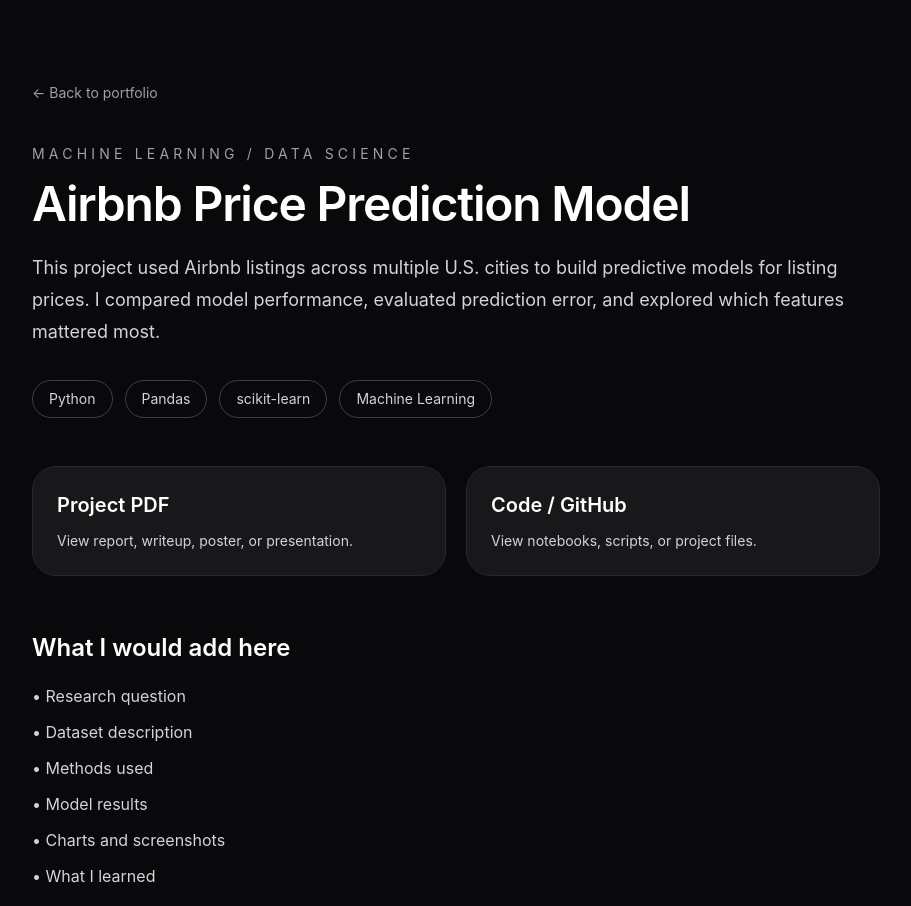
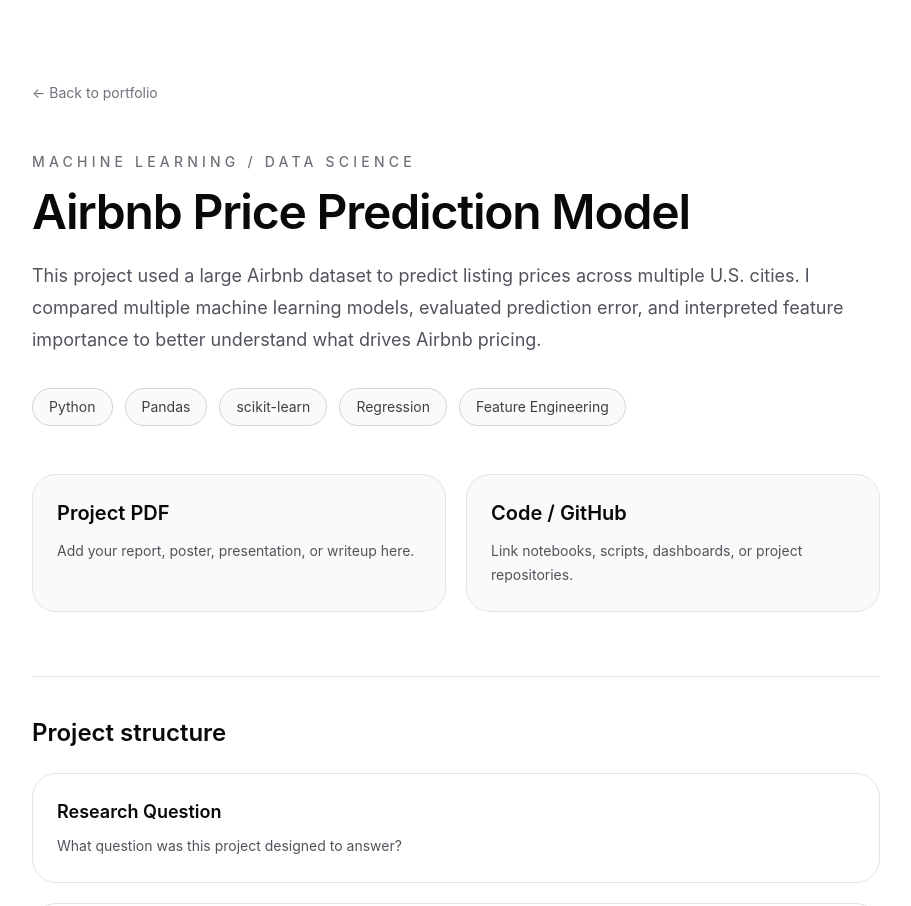
Before and after one commit to ebrown04/ethan-portfolio, a React (Vite) app: page /projects/airbnb-price-prediction in a window 1280 px wide. Shown: the top 906 px of the page, without its empty margins (184-1095 px from the left). Built offline with nearby package versions, Linux system fonts and the light colour scheme.

Commit message:
newlayout

```diff
--- a/src/data/projects.js
+++ b/src/data/projects.js
@@ -4,11 +4,11 @@
     title: "Airbnb Price Prediction Model",
     category: "Machine Learning / Data Science",
     summary:
-      "Used Airbnb listing data to predict prices and understand what features influence pricing.",
-    tools: ["Python", "Pandas", "scikit-learn", "Machine Learning"],
+      "Built predictive models using Airbnb listing data to estimate prices and understand the strongest drivers of price variation.",
+    tools: ["Python", "Pandas", "scikit-learn", "Regression", "Feature Engineering"],
     description:
-      "This project used Airbnb listings across multiple U.S. cities to build predictive models for listing prices. I compared model performance, evaluated prediction error, and explored which features mattered most.",
-    pdf: "/airbnb-report.pdf",
+      "This project used a large Airbnb dataset to predict listing prices across multiple U.S. cities. I compared multiple machine learning models, evaluated prediction error, and interpreted feature importance to better understand what drives Airbnb pricing.",
+    pdf: "#",
     github: "#",
   },
   {
@@ -16,33 +16,47 @@
     title: "Spotify Listening Dashboard",
     category: "Interactive Dashboard",
     summary:
-      "Built an interactive dashboard using my Spotify streaming history.",
-    tools: ["Python", "Dash", "Plotly", "Pandas"],
+      "Created an interactive dashboard from personal Spotify streaming history to explore listening trends and user behavior.",
+    tools: ["Python", "Dash", "Plotly", "Pandas", "Data Visualization"],
     description:
-      "This project parsed Spotify Extended Streaming History files and created interactive charts showing listening habits over time.",
+      "This project parsed Spotify Extended Streaming History files and turned raw listening data into an interactive dashboard. The goal was to make personal data exploratory, visual, and engaging.",
     pdf: "#",
     github: "#",
   },
   {
-  slug: "gas-south-data-engineering",
-  title: "Data Engineering & Analytics — Gas South",
-  category: "Data Engineering / Analytics",
-  summary:
-    "Built data pipelines and analytics workflows to support operational and business decision-making using real-world data.",
-  content: `
-  <p><strong>Overview:</strong> Developed data engineering workflows to transform raw operational data into structured datasets for analytics and business decision-making.</p>
-
-  <p><strong>Key Contributions:</strong></p>
-  <ul>
-    <li>Designed and implemented data cleaning and transformation pipelines</li>
-    <li>Worked with large-scale datasets to improve data quality and consistency</li>
-    <li>Automated portions of the data processing workflow</li>
-    <li>Supported downstream analysis for business insights</li>
-  </ul>
-
-  <p><strong>Technical Stack:</strong> Python, pandas, SQL, data processing pipelines</p>
-
-  <p><strong>Takeaway:</strong> This project strengthened my ability to work with real-world data systems, bridging the gap between raw data and applied analysis.</p>
-`,
-}
+    slug: "shipyard-sales-analytics",
+    title: "Student Bookstore Sales Analytics",
+    category: "Business Analytics",
+    summary:
+      "Analyzed sales, customer, and operations data for Berry College’s student-run bookstore.",
+    tools: ["Python", "Excel", "Power BI", "Shopify", "Clover"],
+    description:
+      "This project connects my role as General Manager of The Shipyard with applied analytics. I worked with sales and customer data to better understand seasonality, conversion, product performance, and operational planning.",
+    pdf: "#",
+    github: "#",
+  },
+  {
+    slug: "horse-racing-prediction",
+    title: "Horse Racing Prediction Project",
+    category: "Predictive Modeling",
+    summary:
+      "Used traditional and GPS-based racing data to evaluate models for race outcome prediction.",
+    tools: ["Python", "Machine Learning", "ROC AUC", "Simulation", "Data Cleaning"],
+    description:
+      "This project explored whether GPS-based horse racing data improved predictive performance over traditional race variables. I worked with messy real-world datasets, tested model performance, and considered how predictions could support a live race simulation tool.",
+    pdf: "#",
+    github: "#",
+  },
+  {
+    slug: "gas-south-data-engineering",
+    title: "Data Engineering & Analytics — Gas South",
+    category: "Data Engineering / Analytics",
+    summary:
+      "Developed data engineering workflows to transform raw operational data into structured datasets for analysis.",
+    tools: ["Python", "SQL", "Pandas", "Data Cleaning", "Data Pipelines"],
+    description:
+      "This project focuses on data engineering and analytics work connected to Gas South. The emphasis was on cleaning, transforming, and structuring raw data so it could be used more effectively for analysis and decision-making.",
+    pdf: "#",
+    github: "#",
+  },
 ];
--- a/src/index.css
+++ b/src/index.css
@@ -1 +1,12 @@
 @import "tailwindcss";
+
+html {
+  scroll-behavior: smooth;
+}
+
+body {
+  margin: 0;
+  font-family: Inter, ui-sans-serif, system-ui, -apple-system, BlinkMacSystemFont,
+    "Segoe UI", sans-serif;
+  background: white;
+}
--- a/src/pages/ProjectPage.jsx
+++ b/src/pages/ProjectPage.jsx
@@ -7,23 +7,25 @@
 
   if (!project) {
     return (
-      <main className="min-h-screen bg-zinc-950 text-white px-6 py-20">
-        <h1 className="text-3xl font-semibold">Project not found</h1>
-        <Link to="/" className="mt-6 inline-block text-zinc-300 underline">
-          Back home
-        </Link>
+      <main className="min-h-screen bg-white px-6 py-20 text-zinc-950">
+        <section className="mx-auto max-w-4xl">
+          <h1 className="text-3xl font-semibold">Project not found</h1>
+          <Link to="/" className="mt-6 inline-block underline">
+            Back home
+          </Link>
+        </section>
       </main>
     );
   }
 
   return (
-    <main className="min-h-screen bg-zinc-950 text-white">
+    <main className="min-h-screen bg-white text-zinc-950">
       <section className="mx-auto max-w-4xl px-6 py-20">
-        <Link to="/" className="text-sm text-zinc-400 hover:text-white">
+        <Link to="/" className="text-sm text-zinc-500 hover:text-zinc-950">
           ← Back to portfolio
         </Link>
 
-        <p className="mt-10 text-sm uppercase tracking-[0.3em] text-zinc-400">
+        <p className="mt-12 text-sm font-medium uppercase tracking-[0.3em] text-zinc-500">
           {project.category}
         </p>
 
@@ -31,7 +33,7 @@
           {project.title}
         </h1>
 
-        <p className="mt-6 text-lg leading-8 text-zinc-300">
+        <p className="mt-6 text-lg leading-8 text-zinc-600">
           {project.description}
         </p>
 
@@ -39,7 +41,7 @@
           {project.tools.map((tool) => (
             <span
               key={tool}
-              className="rounded-full border border-zinc-700 px-4 py-2 text-sm text-zinc-300"
+              className="rounded-full border border-zinc-300 bg-zinc-50 px-4 py-2 text-sm text-zinc-700"
             >
               {tool}
             </span>
@@ -50,37 +52,43 @@
           <a
             href={project.pdf}
             target="_blank"
-            className="rounded-3xl border border-zinc-800 bg-zinc-900 p-6 hover:border-zinc-500 transition"
+            className="rounded-3xl border border-zinc-200 bg-zinc-50 p-6 transition hover:border-zinc-400"
           >
             <h2 className="text-xl font-semibold">Project PDF</h2>
-            <p className="mt-3 text-sm text-zinc-300">
-              View report, writeup, poster, or presentation.
+            <p className="mt-3 text-sm leading-6 text-zinc-600">
+              Add your report, poster, presentation, or writeup here.
             </p>
           </a>
 
           <a
             href={project.github}
             target="_blank"
-            className="rounded-3xl border border-zinc-800 bg-zinc-900 p-6 hover:border-zinc-500 transition"
+            className="rounded-3xl border border-zinc-200 bg-zinc-50 p-6 transition hover:border-zinc-400"
           >
             <h2 className="text-xl font-semibold">Code / GitHub</h2>
-            <p className="mt-3 text-sm text-zinc-300">
-              View notebooks, scripts, or project files.
+            <p className="mt-3 text-sm leading-6 text-zinc-600">
+              Link notebooks, scripts, dashboards, or project repositories.
             </p>
           </a>
         </div>
 
-        <section className="mt-14">
-          <h2 className="text-2xl font-semibold">What I would add here</h2>
+        <section className="mt-16 border-t border-zinc-200 pt-10">
+          <h2 className="text-2xl font-semibold">Project structure</h2>
 
-          <ul className="mt-5 space-y-3 text-zinc-300">
-            <li>• Research question</li>
-            <li>• Dataset description</li>
-            <li>• Methods used</li>
-            <li>• Model results</li>
-            <li>• Charts and screenshots</li>
-            <li>• What I learned</li>
-          </ul>
+          <div className="mt-6 grid gap-5">
+            {[
+              ["Research Question", "What question was this project designed to answer?"],
+              ["Data", "What dataset did you use, and what made it challenging or interesting?"],
+              ["Methods", "What models, tools, or analytical methods did you apply?"],
+              ["Results", "What did you find? Include model performance, visuals, or key takeaways."],
+              ["Reflection", "What did this project teach you, and how would you improve it?"],
+            ].map(([title, text]) => (
+              <div key={title} className="rounded-3xl border border-zinc-200 bg-white p-6">
+                <h3 className="text-lg font-semibold">{title}</h3>
+                <p className="mt-2 text-sm leading-6 text-zinc-600">{text}</p>
+              </div>
+            ))}
+          </div>
         </section>
       </section>
     </main>
```
Also changed, not shown: src/pages/Home.jsx (+183 -71 lines).
